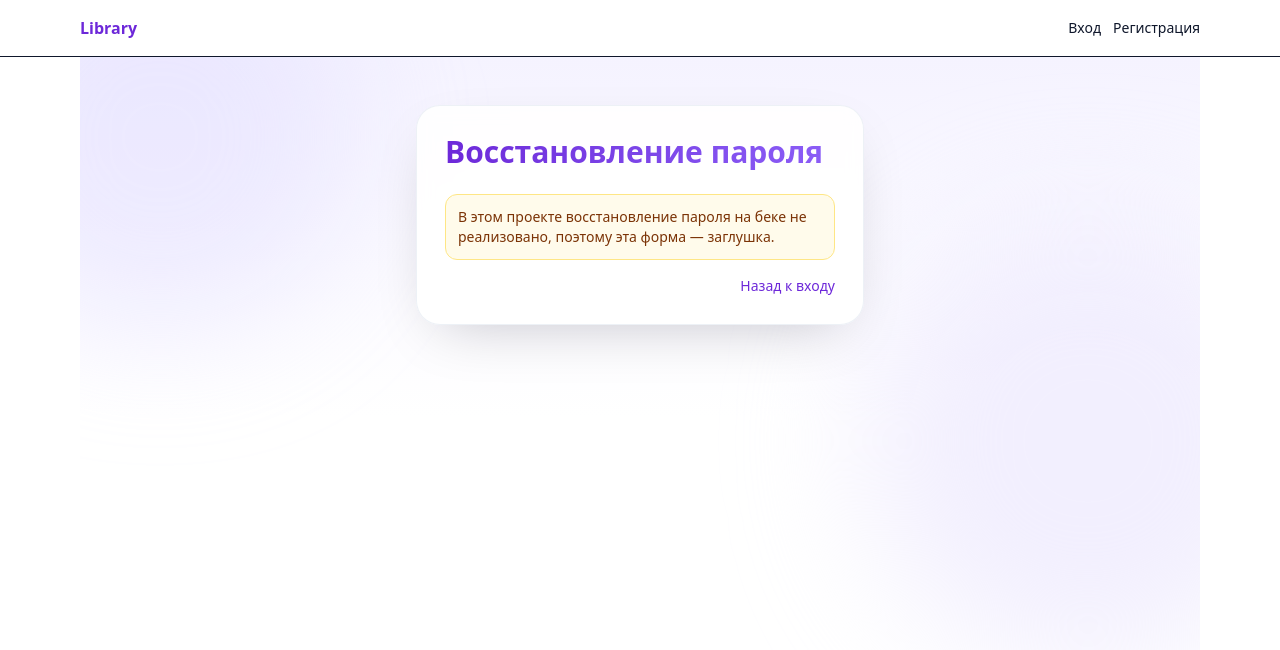
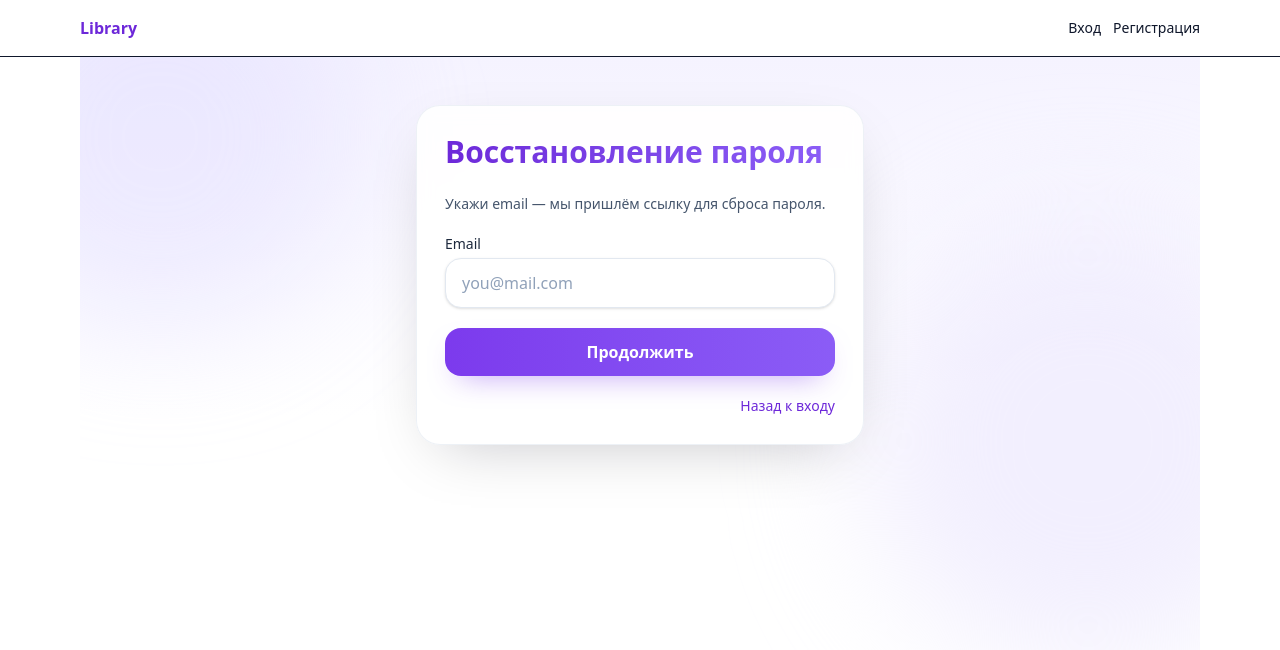
Before and after one commit to mysticslippers/library-frontend, a React (Vite) app: page /auth/forgot-password in a window 1280 px wide. Shown: the top 650 px of the page. Built offline with nearby package versions, Linux system fonts and the light colour scheme; no server answers.

Commit message:
update ForgotPasswordForm.tsx

```diff
--- a/src/features/auth/ui/ForgotPasswordForm.tsx
+++ b/src/features/auth/ui/ForgotPasswordForm.tsx
@@ -1,17 +1,90 @@
+import { zodResolver } from "@hookform/resolvers/zod";
+import { useState } from "react";
+import { useForm } from "react-hook-form";
 import { Link } from "react-router-dom";
 
+import TextField from "@/shared/ui/TextField";
+import { forgotSchema, type ForgotValues } from "@/shared/lib/validators";
+import { requestPasswordReset } from "@/shared/api/authApi";
+
 export default function ForgotPasswordForm() {
+    const [sentTo, setSentTo] = useState<string | null>(null);
+
+    const {
+        register,
+        handleSubmit,
+        formState: { errors, isSubmitting },
+        setError,
+        watch,
+    } = useForm<ForgotValues>({ resolver: zodResolver(forgotSchema) });
+
+    const emailWatch = watch("email");
+
+    const onSubmit = async (values: ForgotValues) => {
+        try {
+            await requestPasswordReset(values.email);
+            setSentTo(values.email.trim());
+        } catch (e: any) {
+            setError("email", { message: e?.message || "Не удалось отправить письмо" });
+        }
+    };
+
+    if (sentTo) {
+        return (
+            <div className="space-y-5">
+                <div className="rounded-2xl border border-emerald-200 bg-emerald-50 p-4 text-sm text-emerald-900">
+                    Если email <span className="font-semibold">{sentTo}</span> существует, мы отправили ссылку для сброса
+                    пароля. Проверь «Входящие» и «Спам».
+                </div>
+
+                <button
+                    type="button"
+                    onClick={() => setSentTo(null)}
+                    className="w-full rounded-2xl bg-gradient-to-r from-brand-600 to-brand-500 px-4 py-3 font-semibold text-white
+                       shadow-[0_12px_30px_-15px_rgba(124,58,237,0.65)]
+                       hover:brightness-105 active:translate-y-[1px] transition"
+                >
+                    Отправить ещё раз
+                </button>
+
+                <div className="text-sm text-right">
+                    <Link className="text-brand-700 hover:text-brand-800 hover:underline" to="/auth/login">
+                        Назад к входу
+                    </Link>
+                </div>
+            </div>
+        );
+    }
+
     return (
-        <div className="space-y-4">
-            <div className="rounded-xl border border-amber-200 bg-amber-50 p-3 text-sm text-amber-900">
-                В этом проекте восстановление пароля на беке не реализовано, поэтому эта форма — заглушка.
-            </div>
+        <form onSubmit={handleSubmit(onSubmit)} className="space-y-5">
+            <div className="text-sm text-slate-600">Укажи email — мы пришлём ссылку для сброса пароля.</div>
+
+            <TextField
+                label="Email"
+                type="email"
+                placeholder="you@mail.com"
+                autoComplete="email"
+                error={errors.email?.message}
+                {...register("email")}
+            />
+
+            <button
+                disabled={isSubmitting}
+                className="w-full rounded-2xl bg-gradient-to-r from-brand-600 to-brand-500 px-4 py-3 font-semibold text-white
+                   shadow-[0_12px_30px_-15px_rgba(124,58,237,0.65)]
+                   hover:brightness-105 active:translate-y-[1px] transition
+                   disabled:opacity-60 disabled:cursor-not-allowed"
+                type="submit"
+            >
+                {isSubmitting ? "Отправляем…" : emailWatch ? "Отправить ссылку" : "Продолжить"}
+            </button>
 
             <div className="text-sm text-right">
-                <Link className="text-brand-700 hover:underline" to="/auth/login">
+                <Link className="text-brand-700 hover:text-brand-800 hover:underline" to="/auth/login">
                     Назад к входу
                 </Link>
             </div>
-        </div>
+        </form>
     );
 }
```
